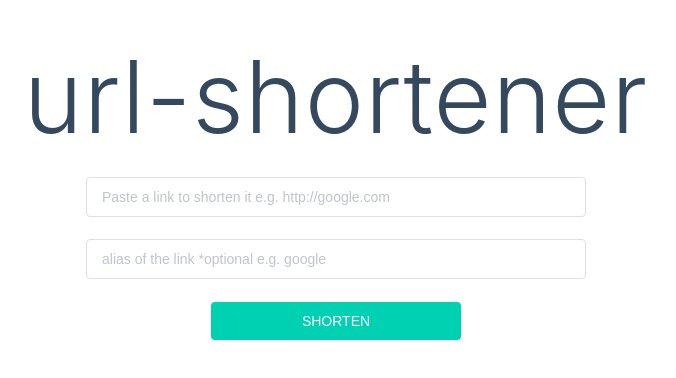
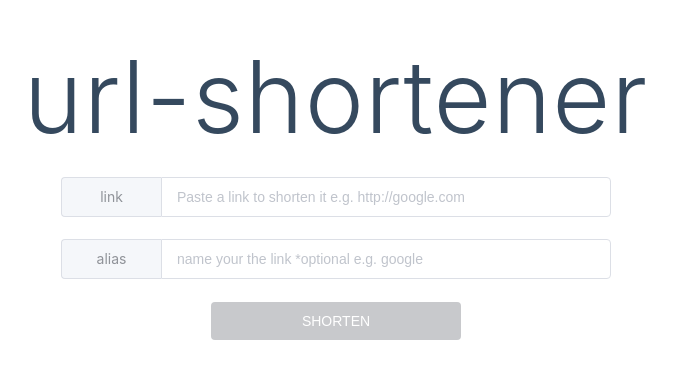
Before and after one commit to krittanon-w/url-shortener, a Nuxt app in the folder frontend/: page / in a window 1280 px wide. Shown: the part 162-540 px from the top of the page, without its empty margins (304-980 px from the left). Built offline with nearby package versions, Linux system fonts and the light colour scheme.

Commit message:
add 1st form input

```diff
--- a/frontend/pages/index.vue
+++ b/frontend/pages/index.vue
@@ -4,22 +4,35 @@
       <h1 class="title">
         url-shortener
       </h1>
-      <div class="form slideInUp">
+      <div class="form">
         <el-form :inline="false" :model="form" class="demo-form-inline">
+          <div class="animated fadeInUp">
             <el-form-item>
-            <el-input placeholder="Paste a link to shorten it e.g. http://google.com " v-model="form.originalUrl">
+              <el-input type="info" placeholder="Paste a link to shorten it e.g. http://google.com " v-model="form.originalUrl">
+                <template class="prepend" slot="prepend">link</template>
               </el-input>
             </el-form-item>
 
             <el-form-item>
-            <el-input placeholder="alias of the link *optional e.g. google" v-model="form.aliasUrl">
+              <el-input type="info" placeholder="name your the link *optional e.g. google" v-model="form.aliasUrl">
+                <template class="prepend" slot="prepend">alias</template>
               </el-input>
             </el-form-item>
 
             <el-form-item>
-            <el-button type="primary" @click="createUrl">SHORTEN</el-button>
+              <el-button type="info" @click="createUrl" :disabled="true">SHORTEN</el-button>
             </el-form-item>
+          </div>
+
+          <el-form-item v-if="form.shortUrl != ''" class="animated fadeInUp">
+            <el-input type="info" placeholder="alias of the link *optional e.g. google" v-model="form.shortUrl">
+              <template class="prepend" slot="prepend">short link</template>
+            </el-input>
+          </el-form-item>
+
         </el-form>
+      </div>
+      <div class="form">
       </div>
     </div>
   </section>
@@ -27,17 +40,19 @@
 
 <script>
 import Logo from '~/components/Logo.vue'
+import axios from '~/plugins/axios.js'
 
 export default {
   transition: 'fadeIn',
   components: {
-    Logo
+
   },
   data() {
     return {
       form: {
         originalUrl: '',
-        aliasUrl: ''
+        aliasUrl: '',
+        shortUrl: ''
       }
     }
   },
@@ -52,9 +67,43 @@ export default {
     },
     createShortUrl() {
       console.log('short!');
+      let _this = this
+      let originalUrl = _this.form.originalUrl
+
+      let body = {
+        originalUrl: originalUrl
+      }
+
+      axios.post('short', body)
+        .then((result) => {
+          console.log("createShortUrl", result.data)
+          let data = result.data.data
+          _this.form.shortUrl = "http://" + window.location.origin + "/" + data.shortUrl
+        })
+        .catch((error) => {
+          console.log(error)
+        })
     },
     createAliasUrl() {
       console.log('alias!');
+      let _this = this
+      let originalUrl = _this.form.originalUrl
+      let aliasUrl = _this.form.aliasUrl
+
+      let body = {
+        originalUrl: originalUrl,
+        aliasUrl: aliasUrl
+      }
+
+      axios.post('alias', body)
+        .then((result) => {
+          console.log("createShortUrl", result.data)
+          let data = result.data.data
+          _this.form.shortUrl = "http://" + window.location.origin + "/" + data.shortUrl
+        })
+        .catch((error) => {
+          console.log(error)
+        })
     }
   }
 }
@@ -62,7 +111,11 @@ export default {
 
 <style>
 .el-input {
-  width: 500px;
+  width: 550px;
+}
+
+.el-input-group__prepend {
+  width: 100px !important;
 }
 
 .el-button {
@@ -94,14 +147,6 @@ export default {
   margin-bottom: 20px;
 }
 
-.subtitle {
-  font-weight: 300;
-  font-size: 42px;
-  color: #526488;
-  word-spacing: 5px;
-  padding-bottom: 15px;
-}
-
 .links {
   padding-top: 15px;
 }
--- /dev/null
+++ b/frontend/plugins/axios.js
@@ -0,0 +1,5 @@
+import axios from 'axios'
+
+export default axios.create({
+  baseURL: 'http://localhost:4000/api'
+})
```
Also changed, not shown: frontend/assets/animate.css. Lines whose indentation alone changed are shown as unchanged.
